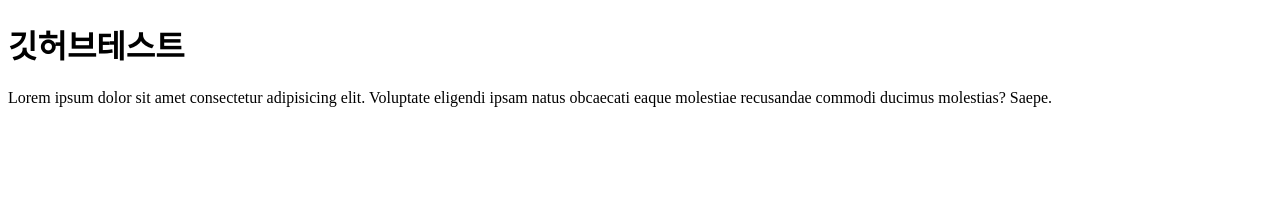
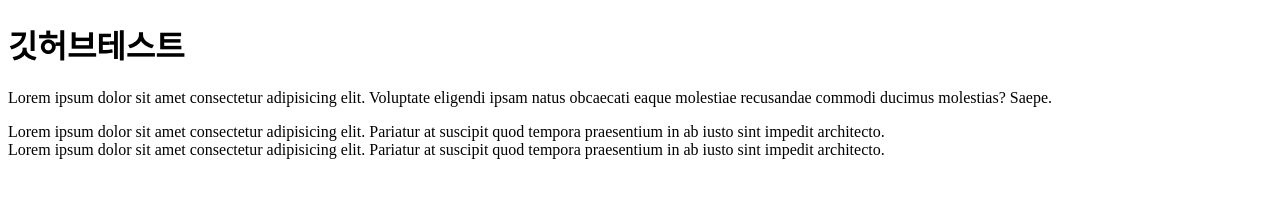
Before and after one commit to jwjw7878/test, a plain HTML site: page index.html in a window 1280 px wide. Drawn offline with Linux system fonts and the light colour scheme.

Commit message:
index.html 에 div 태그 2개 추가

```diff
--- a/index.html
+++ b/index.html
@@ -12,5 +12,7 @@
       eligendi ipsam natus obcaecati eaque molestiae recusandae commodi ducimus
       molestias? Saepe.
     </p>
+    <div>Lorem ipsum dolor sit amet consectetur adipisicing elit. Pariatur at suscipit quod tempora praesentium in ab iusto sint impedit architecto.</div>
+    <div>Lorem ipsum dolor sit amet consectetur adipisicing elit. Pariatur at suscipit quod tempora praesentium in ab iusto sint impedit architecto.</div>
   </body>
 </html>
```
